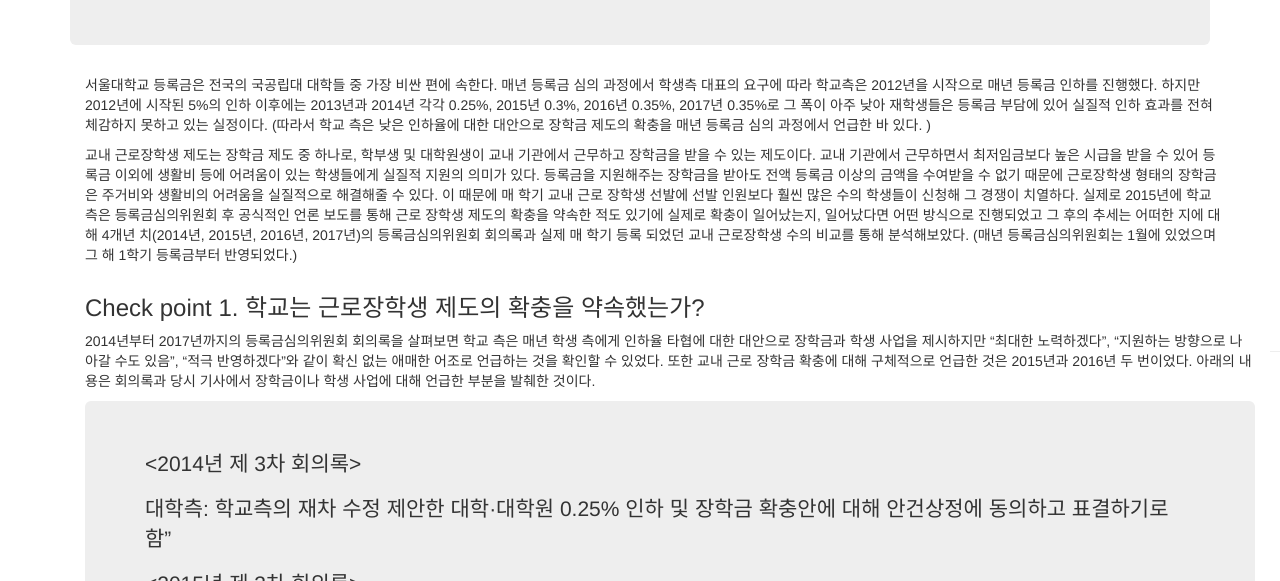
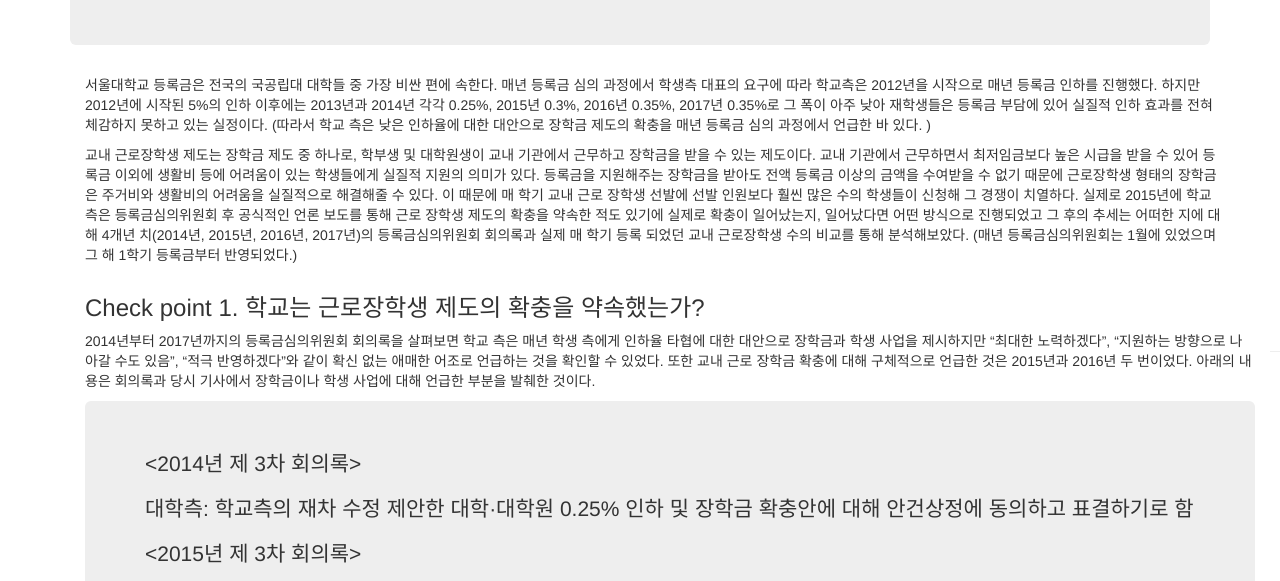
Before and after one commit to possoffare/possoffare.github.io, a plain HTML site: page index.html in a window 1280 px wide. Shown: the part 216-797 px from the top of the page. Drawn offline with nearby package versions, Linux system fonts and the light colour scheme.

Commit message:
Update index.html

```diff
--- a/index.html
+++ b/index.html
@@ -57,7 +57,7 @@
         <div class="row">
             <div class="jumbotron">
               <p><2014년 제 3차 회의록></p>
-              <p>대학측: 학교측의 재차 수정 제안한 대학·대학원 0.25% 인하 및 장학금 확충안에 대해 안건상정에 동의하고 표결하기로 함”</p>
+              <p>대학측: 학교측의 재차 수정 제안한 대학·대학원 0.25% 인하 및 장학금 확충안에 대해 안건상정에 동의하고 표결하기로 함</p>
               <p><2015년 제 3차 회의록></p>
               <p>학생측: 회의록에 교내근로장학금 시급 인상 및 정원 증가를 기록 하는 것을 제안 함. -대학측: 학생측 의견에 대해 대학측에서 노력하겠다고 약속함. 회의록에는 ‘장학금 제도 개선을 위해 최대한 노력하겠다’는 표현으로 기록하겠음. </p>
               <p><2015년 등심위 직후 기사></p>
```
